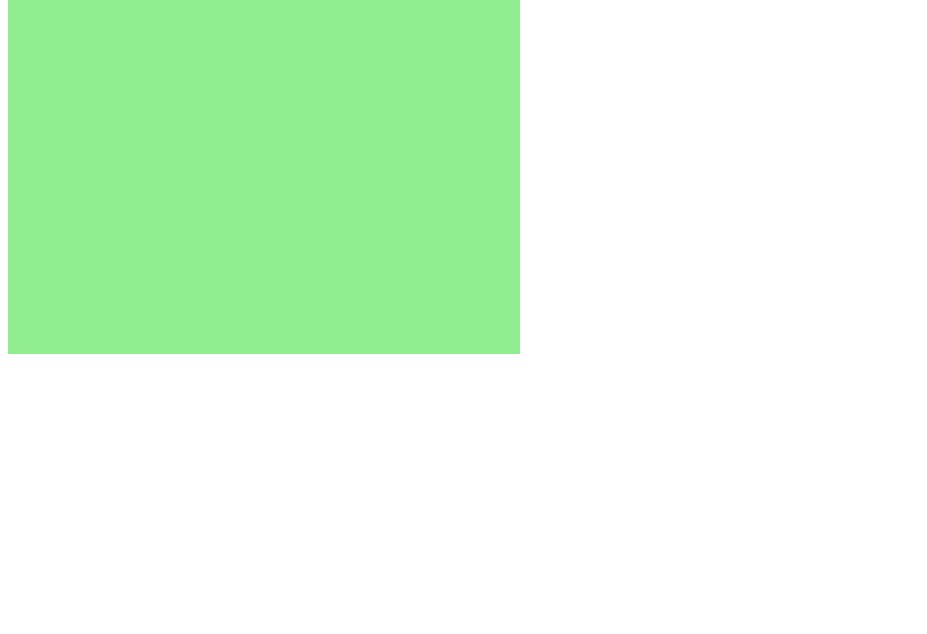
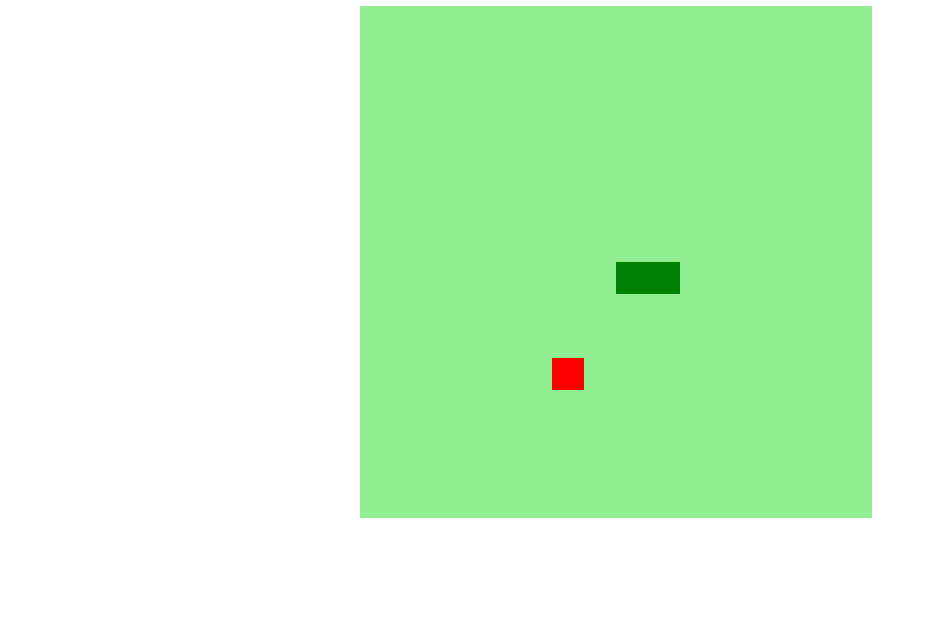
Before and after one commit to daviqueiroz21/Snake_Dio, a plain HTML site: page index.html in a window 1280 px wide. Shown: the part 166-800 px from the top of the page, without its empty margins (0-927 px from the left). Drawn offline with Linux system fonts and the light colour scheme.

Commit message:
Game Final

```diff
--- a/index.html
+++ b/index.html
@@ -5,11 +5,23 @@
     <meta http-equiv="X-UA-Compatible" content="IE=edge">
     <meta name="viewport" content="width=device-width, initial-scale=1.0">
     <title>Document</title>
+
+    <script defer src="main.js"></script>
+    <style>
+        body{
+    height: 95vh;
+    width: 95vw;
+    display: flex;
+    flex-direction: column;
+    justify-content: center;
+    align-items: center;
+    background-color:white;
+    color: rgb(52, 165, 52);
+}
+    </style>
 </head>
 <body>
-    <canvas id="snake" style="width: 512px; height: 512px;">
-
-    </canvas>
-    <script type="text/javascript" src="main.js "></script>
+    <h1>New Game !</h1>
+    <canvas id="snake" width="512" height="512"></canvas>
 </body>
 </html>
--- a/main.js
+++ b/main.js
@@ -1,10 +1,83 @@
-let canvas = document.getElementById("snake");
-let context = canvas.getContext("2d");
+let canvas = document.getElementById("snake"); //criar elemento que irá rodar o jogo
+let context = canvas.getContext("2d"); //....
 let box = 32;
-
-function criarBG() {
-    context.fillStyle = "lightgreen";
-    context.fillRect(0,0, 16 * box, 16 * box);
+let snake = []; //criar cobrinha como lista, já que ela vai ser uma série de coordenadas, que quando pintadas, criam os quadradinhos
+snake[0] ={
+    x: 8 * box,
+    y: 8 * box
+}
+let direction = "right";
+let food ={
+    x: Math.floor(Math.random() * 15 + 1) * box,
+    y: Math.floor(Math.random() * 15 + 1) * box
 }
 
-criarBG();
+function criarBG(){
+    context.fillStyle = "lightgreen";
+    context.fillRect(0, 0, 16*box, 16*box); //desenha o retângulo usando x e y e a largura e altura setadas
+}
+
+function criarCobrinha (){
+    for(i = 0; i < snake.length; i++){
+        context.fillStyle = "green";
+        context.fillRect(snake[i].x, snake[i].y, box, box);
+    }
+}
+
+function drawFood (){
+    context.fillStyle = "red";
+    context.fillRect(food.x, food.y, box, box);
+}
+
+//quando um evento acontece, detecta e chama uma função
+document.addEventListener('keydown', update);
+
+function update(event){
+    if(event.keyCode == 37 && direction != 'right') direction = 'left';
+    if(event.keyCode == 38 && direction != 'down') direction = 'up';
+    if(event.keyCode == 39 && direction != 'left') direction = 'right';
+    if(event.keyCode == 40 && direction != 'up') direction = 'down';
+}
+
+function iniciarJogo(){
+
+    if(snake[0].x > 15*box && direction == "right") snake[0].x = 0;
+    if(snake[0].x < 0 && direction == 'left') snake[0].x = 16 * box;
+    if(snake[0].y > 15*box && direction == "down") snake[0].y = 0;
+    if(snake[0].y < 0 && direction == 'up') snake[0].y = 16 * box;
+
+    for(i = 1; i < snake.length; i++){
+        if(snake[0].x == snake[i].x && snake[0].y == snake[i].y){
+            clearInterval(jogo);
+            alert('Game Over :(');
+        }
+    }
+
+    criarBG();
+    criarCobrinha();
+    drawFood();
+
+    let snakeX = snake[0].x;
+    let snakeY = snake[0].y;
+
+    if(direction == "right") snakeX += box;
+    if(direction == "left") snakeX -= box;
+    if (direction == "up") snakeY -= box;
+    if(direction == "down") snakeY += box;
+
+    if(snakeX != food.x || snakeY != food.y){
+        snake.pop(); //pop tira o último elemento da lista
+    }else{
+        food.x = Math.floor(Math.random() * 15 +1) * box;
+        food.y = Math.floor(Math.random() * 15 +1) * box;
+    }
+
+    let newHead ={
+        x: snakeX,
+        y: snakeY
+    }
+
+    snake.unshift(newHead); //método unshift adiciona como primeiro quadradinho da cobrinha
+}
+
+let jogo = setInterval(iniciarJogo, 100);
```
